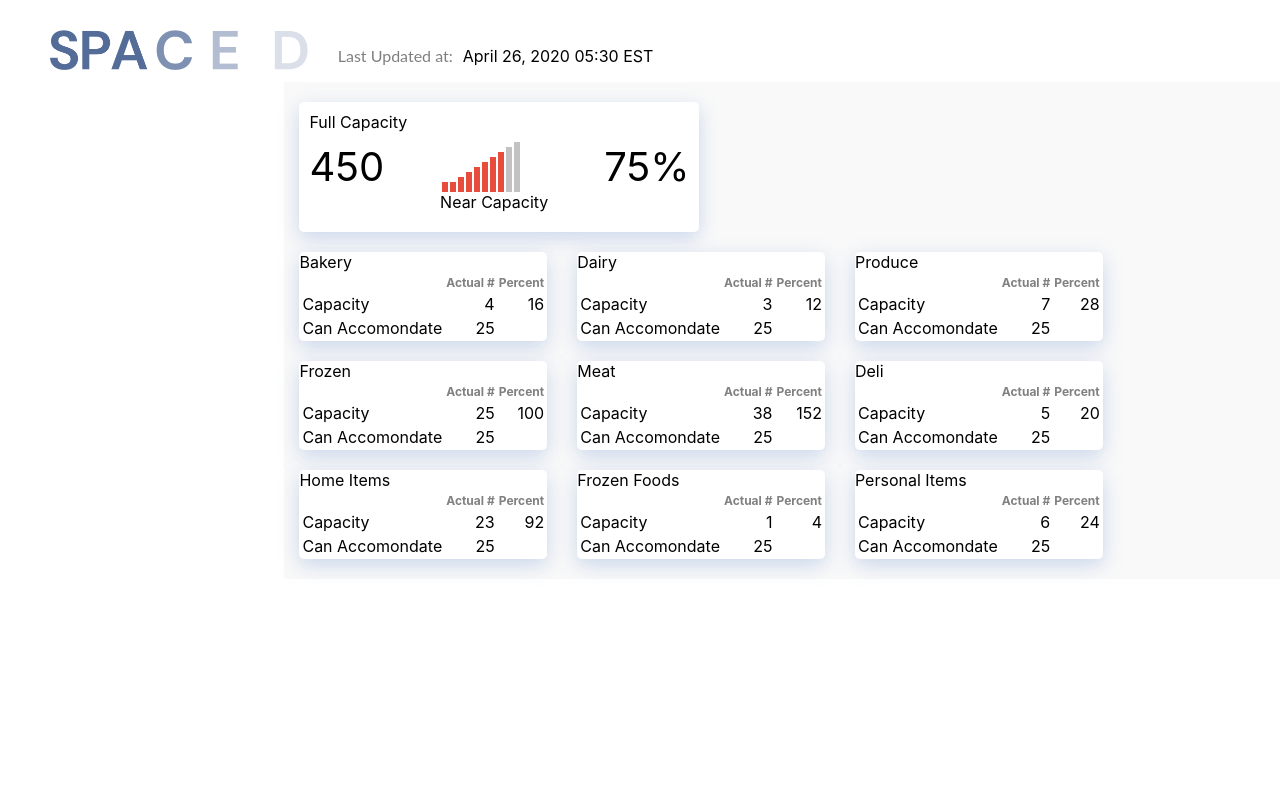
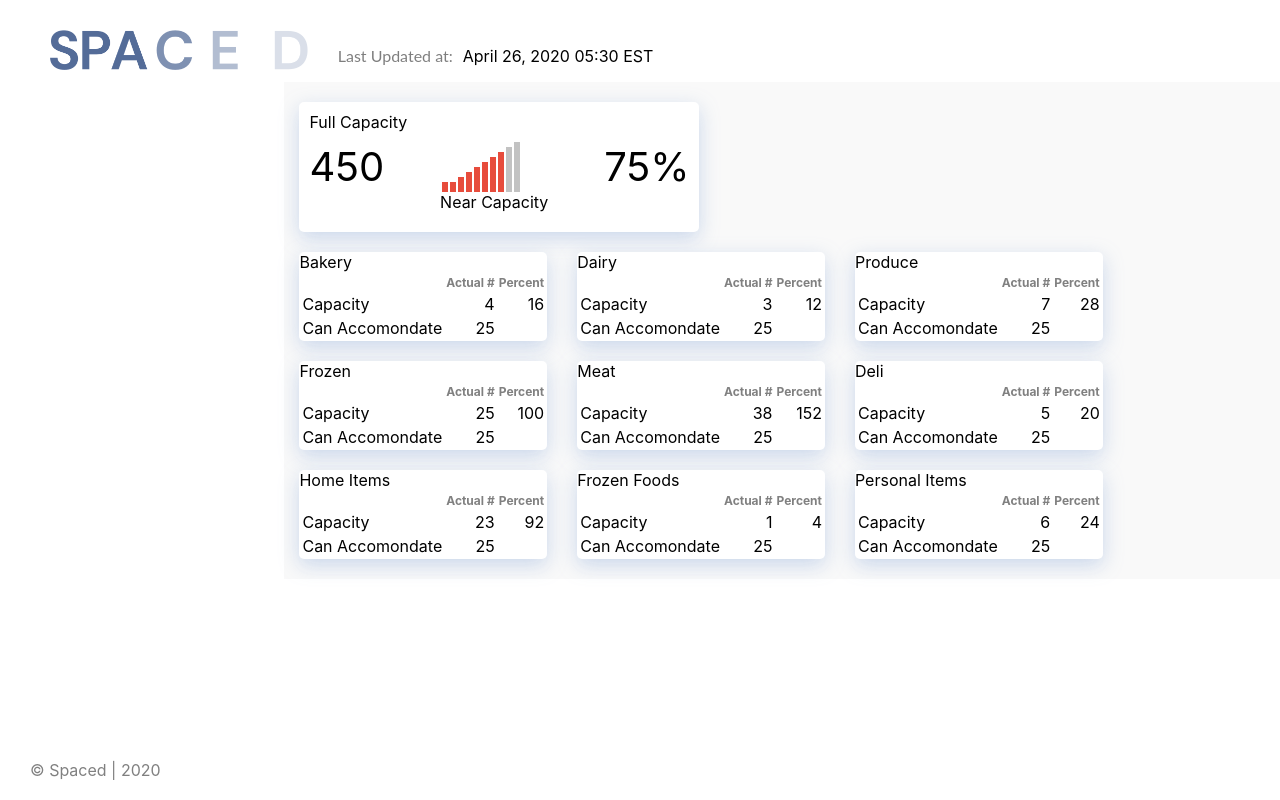
Before and after one commit to p0x6/spaced-business-dashboard, a React (Create React App) app: page / in a window 1280 px wide. Built offline with nearby package versions, Linux system fonts and the light colour scheme.

Commit message:
add footer

```diff
--- /dev/null
+++ b/src/App.css
@@ -0,0 +1,11 @@
+footer {
+    position: fixed;
+    left: 0;
+    bottom: 0;
+    height: 5%;
+    width: 100%;
+    background-color: white;
+    color: grey;
+    text-align: left;
+    padding-left: 30px;
+}
--- a/src/App.js
+++ b/src/App.js
@@ -6,18 +6,21 @@ import {
 } from 'react-router-dom'
 import SectionCards from "./containers/SectionCards";
 
+import "./App.css";
+
 class App extends Component {
 
   render() {
     return(
       <Router>
       <div class='spaced-header'>
-      <Header />
-      <div style={{display: 'flex'}}>
-        <div style={{flex: 2}}/>
-        <SectionCards />
+        <Header />
+        <div style={{display: 'flex'}}>
+          <div style={{flex: 2}}/>
+          <SectionCards />
+        </div>
       </div>
-      </div>
+        <footer>© Spaced | 2020</footer>
       </Router>
     )
   }
```
